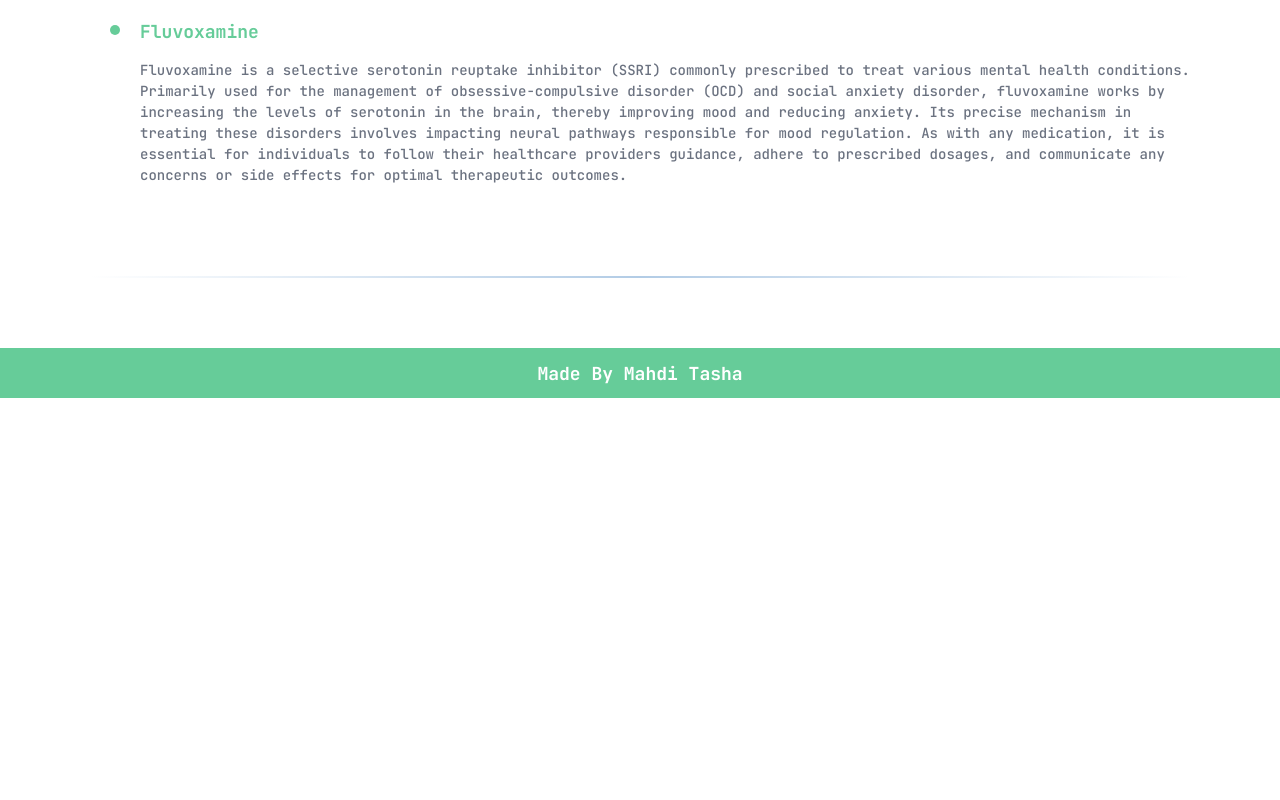
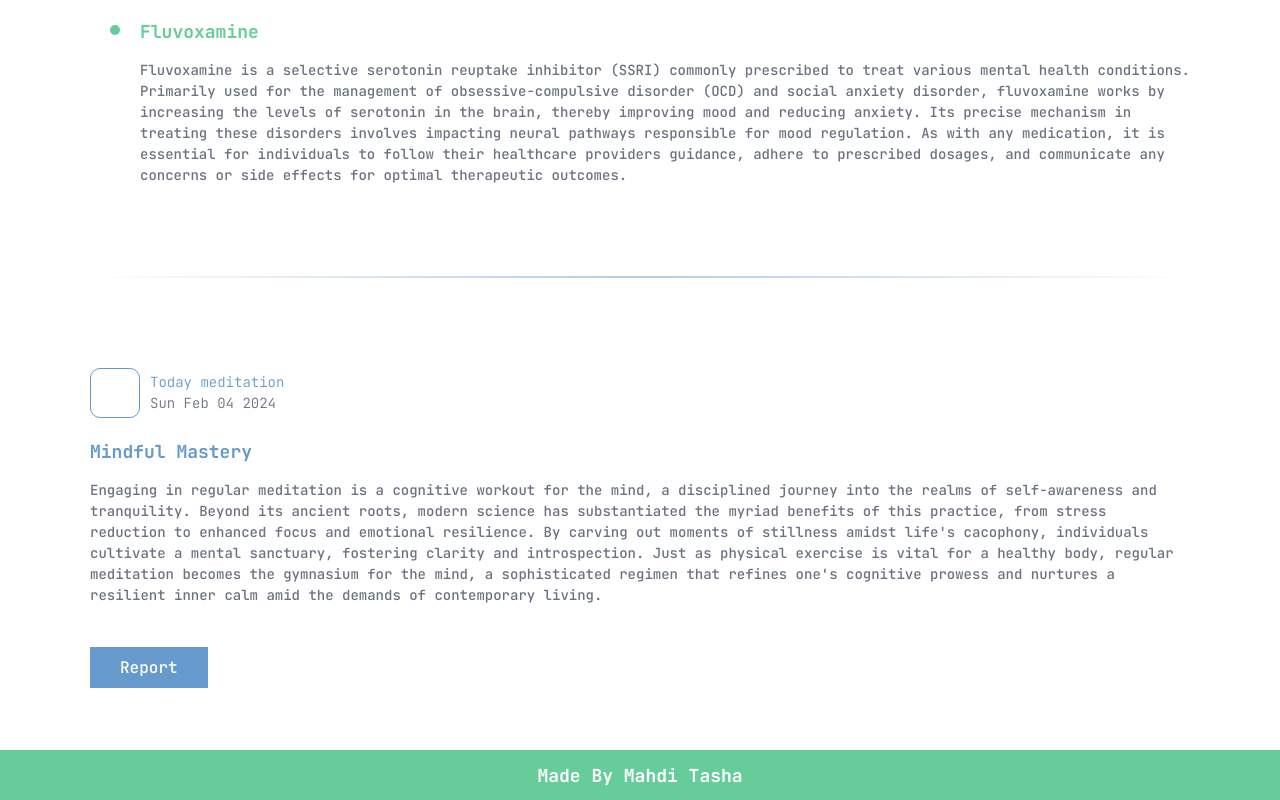
Before and after one commit to tasha-dev/i-will-be-good-web, a Next.js app: page / in a window 1280 px wide. Shown: the part 454-1254 px from the top of the page. Before the commit the page ends 852 px from the top, so only its background shows below. Built offline with nearby package versions, Linux system fonts and the light colour scheme.

Commit message:
added third section of home page

```diff
--- a/chunk/titleWithCheckboxComponent.tsx
+++ b/chunk/titleWithCheckboxComponent.tsx
@@ -19,8 +19,8 @@ export default function TitleWithCheckboxComponent({title, isChecked, date, them
         <div className={'flex items-center gap-[10px] w-full'}>
             <CheckboxComponent isChecked={isChecked} theme={theme} />
             <div className={'w-[calc(100%-50px-10px)]'}>
-                <TitleComponent noMarginBottom className={'truncate w-full block'} color={'text-white'} tier={3}>{title}</TitleComponent>
-                <TitleComponent noMarginBottom className={'truncate w-full block'} color={'text-gray-300'} tier={3}>{date.toDateString()}</TitleComponent>
+                <TitleComponent noMarginBottom className={'truncate w-full block'} color={(theme === 'white') ? 'text-white' : 'text-themeBlue'} tier={3}>{title}</TitleComponent>
+                <TitleComponent noMarginBottom className={'truncate w-full block'} color={(theme === 'white') ? 'text-gray-300' : 'text-gray-500'} tier={3}>{date.toDateString()}</TitleComponent>
             </div>
         </div>
     );
--- a/component/innerPage/loggedIn/homeLoggedIn.tsx
+++ b/component/innerPage/loggedIn/homeLoggedIn.tsx
@@ -4,6 +4,7 @@ import {ReactNode} from "react";
 import FirstSectionComponent from "@/component/innerPage/loggedIn/section/firstSectionComponent";
 import SecondSectionComponent from "@/component/innerPage/loggedIn/section/secondSectionComponent";
 import GradiantDivider from "@/chunk/gradiantDivider";
+import ThirdSectionComponent from "@/component/innerPage/loggedIn/section/thirdSectionComponent";
 
 // Creating and exporting logged in home page as default
 export default function HomeLoggedIn():ReactNode {
@@ -13,6 +14,7 @@ export default function HomeLoggedIn():ReactNode {
             <FirstSectionComponent />
             <SecondSectionComponent />
             <GradiantDivider />
+            <ThirdSectionComponent />
         </>
     );
 }
--- /dev/null
+++ b/component/innerPage/loggedIn/section/thirdSectionComponent.tsx
@@ -0,0 +1,34 @@
+// Codes by mahdi tasha
+// Importing part
+import {ReactNode} from "react";
+import ContainerComponent from "@/chunk/containerComponent";
+import TitleWithCheckboxComponent from "@/chunk/titleWithCheckboxComponent";
+import TitleComponent from "@/chunk/titleComponent";
+import ParagraphComponent from "@/chunk/paragraphComponent";
+import ButtonComponent from "@/chunk/buttonComponent";
+
+// Creating and exporting third section of logged in home page as default
+export default function ThirdSectionComponent():ReactNode {
+    // Returning JSX
+    return (
+        <section className={'mb-[50px]'}>
+            <ContainerComponent>
+                <header className={'mb-[20px]'}>
+                    <TitleWithCheckboxComponent
+                        theme={'themeBlue'}
+                        title={'Today meditation'}
+                        isChecked={false}
+                        date={new Date()}
+                    />
+                </header>
+                <main>
+                    <div className={'mb-[50px]'}>
+                        <TitleComponent color={'text-themeBlue'} tier={2}>Mindful Mastery</TitleComponent>
+                        <ParagraphComponent noMarginBottom color={'text-gray-500'} tier={2}>Engaging in regular meditation is a cognitive workout for the mind, a disciplined journey into the realms of self-awareness and tranquility. Beyond its ancient roots, modern science has substantiated the myriad benefits of this practice, from stress reduction to enhanced focus and emotional resilience. By carving out moments of stillness amidst life's cacophony, individuals cultivate a mental sanctuary, fostering clarity and introspection. Just as physical exercise is vital for a healthy body, regular meditation becomes the gymnasium for the mind, a sophisticated regimen that refines one's cognitive prowess and nurtures a resilient inner calm amid the demands of contemporary living.</ParagraphComponent>
+                    </div>
+                    <ButtonComponent role={'primary'} href={'/meditation/report'} theme={'blue'}>Report</ButtonComponent>
+                </main>
+            </ContainerComponent>
+        </section>
+    );
+}
```
